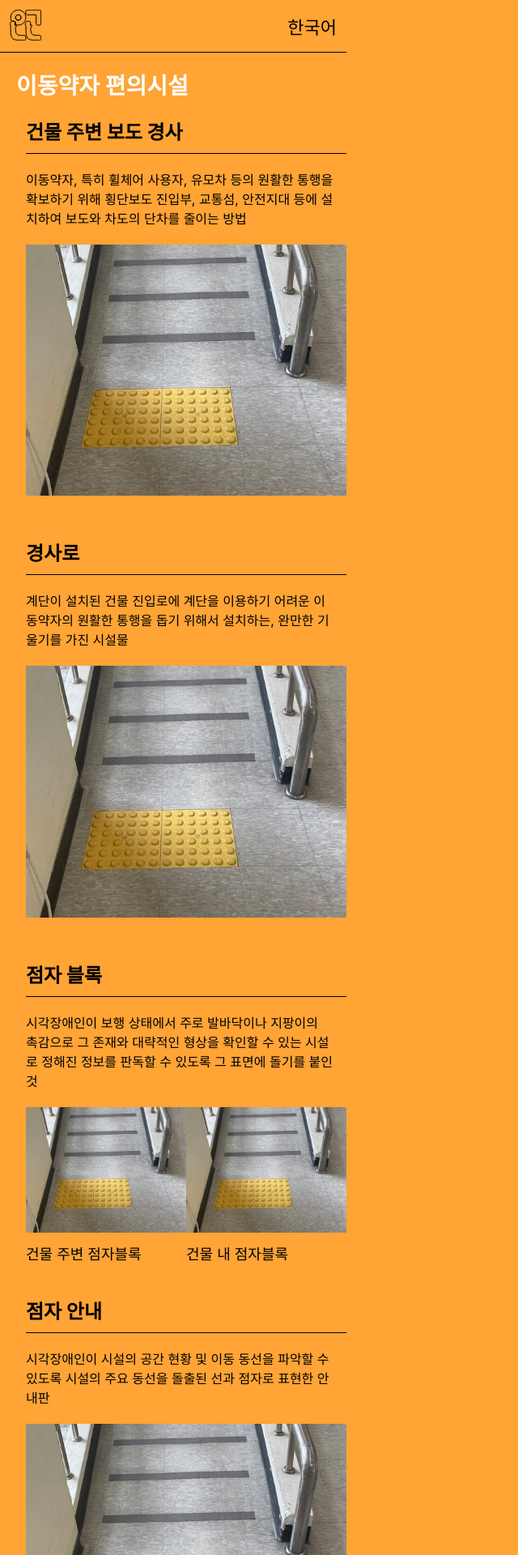
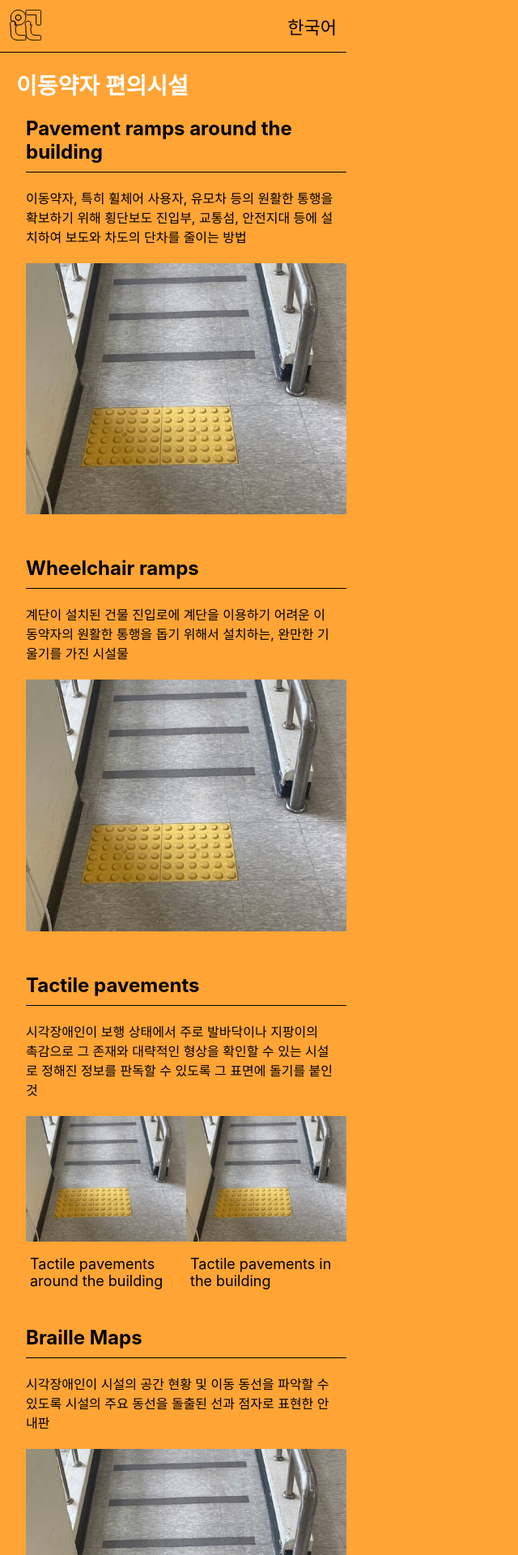
Before and after one commit to KaistHRC/MobilityRights, a React (Create React App) app in the folder mr-part-pj/: page /facility-terminology in a window 1280 px wide. Shown: the top 1920 px of the page at 81% size, without its empty margins (0-640 px from the left). Built offline with nearby package versions, Linux system fonts and the light colour scheme.

Commit message:
찐찐막

```diff
--- a/mr-part-pj/src/i18n/locales/en/buildingExp.json
+++ b/mr-part-pj/src/i18n/locales/en/buildingExp.json
@@ -6,5 +6,6 @@
     "elevator": "Elevators",
     "braille_blocks": "Tactile pavements in the building",
     "info_braille": "Braille Maps",
-    "toilet": "Wheelchair accessible bathrooms"
+    "toilet": "Wheelchair accessible bathrooms",
+    "tactile": "Tactile pavements"
 }
--- a/mr-part-pj/src/i18n/locales/ko/buildingExp.json
+++ b/mr-part-pj/src/i18n/locales/ko/buildingExp.json
@@ -6,5 +6,6 @@
     "elevator": "엘리베이터",
     "braille_blocks": "건물 내 점자블록",
     "info_braille": "점자 안내",
-    "toilet": "장애인 화장실"
+    "toilet": "장애인 화장실",
+    "tactile": "점자 블록"
 }
--- a/mr-part-pj/src/pages/FacilityExp.js
+++ b/mr-part-pj/src/pages/FacilityExp.js
@@ -1,4 +1,5 @@
 import React, { useState, useEffect } from "react";
+import { useTranslation } from "react-i18next";
 
 import NavBar from "../components/NavBar";
 import Footer from "../components/Footer";
@@ -7,36 +8,36 @@ import "../facility-exp.css"
 import blockInside from "../img/건물내점자블록.jpeg"
 
 function FacilityExp() {
-
+    const {t} = useTranslation(['buildingExp'])
 
     return(
         <div className="ui-container">
             <NavBar />
             <div className="facilityExp__">
                 <h1 className="facilityExp__title">이동약자 편의시설</h1>
-                <h2 className="facilityExp__name">건물 주변 보도 경사</h2>
+                <h2 className="facilityExp__name">{t('buildingExp:road')}</h2>
                 <text className="facilityExp__name-exp">이동약자, 특히 휠체어 사용자, 유모차 등의 원활한 통행을 확보하기 위해 횡단보도 진입부, 교통섬, 안전지대 등에 설치하여 보도와 차도의 단차를 줄이는 방법</text>
                 <div className="facilityExp__container">
                     <img src={blockInside} className="facilityExp__container-img"></img>
                 </div>
-                <h2 className="facilityExp__name">경사로</h2>
+                <h2 className="facilityExp__name">{t('buildingExp:slope')}</h2>
                 <text className="facilityExp__name-exp">계단이 설치된 건물 진입로에 계단을 이용하기 어려운 이동약자의 원활한 통행을 돕기 위해서 설치하는, 완만한 기울기를 가진 시설물</text>
                 <div className="facilityExp__container">
                     <img src={blockInside} className="facilityExp__container-img"></img>
                 </div>
-                <h2 className="facilityExp__name">점자 블록</h2>
+                <h2 className="facilityExp__name">{t('buildingExp:tactile')}</h2>
                 <text className="facilityExp__name-exp">시각장애인이 보행 상태에서 주로 발바닥이나 지팡이의 촉감으로 그 존재와 대략적인 형상을 확인할 수 있는 시설로 정해진 정보를 판독할 수 있도록 그 표면에 돌기를 붙인 것</text>
                 <div className="facilityExp__container">
                     <div className="facilityExp__container-inner">
                         <img src={blockInside} className="facilityExp__container-img"></img>
-                        <span>건물 주변 점자블록</span>
+                        <span style={{textAlign:"left", padding:"5px"}}>{t('buildingExp:road_braille')}</span>
                     </div>
                     <div className="facilityExp__container-inner">
                         <img src={blockInside} className="facilityExp__container-img"></img>
-                        <span>건물 내 점자블록</span>
+                        <span style={{textAlign:"left", padding:"5px"}}>{t('buildingExp:braille_blocks')}</span>
                     </div>
                 </div>
-                <h2 className="facilityExp__name">점자 안내</h2>
+                <h2 className="facilityExp__name">{t('buildingExp:info_braille')}</h2>
                 <text className="facilityExp__name-exp">시각장애인이 시설의 공간 현황 및 이동 동선을 파악할 수 있도록 시설의 주요 동선을 돌출된 선과 점자로  표현한 안내판</text>
                 <div className="facilityExp__container">
                     <img src={blockInside} className="facilityExp__container-img"></img>
```
